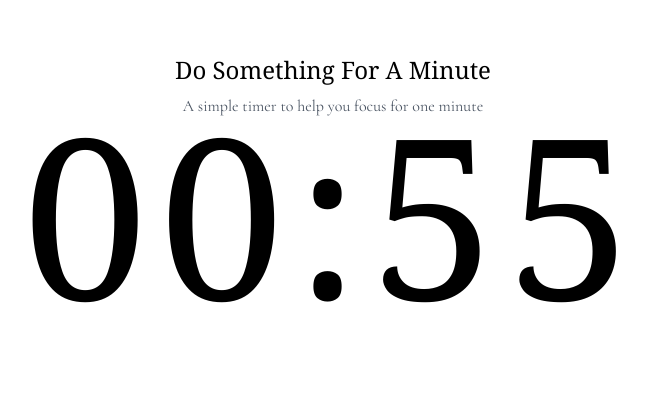
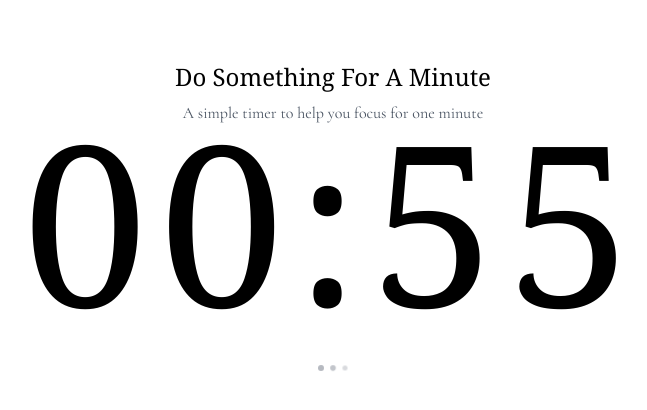
Before and after one commit to mrsarac/DoSomethingForAMinute-react, a Next.js app: page / in a window 1280 px wide. Shown: the part 184-594 px from the top of the page, without its empty margins (307-954 px from the left). Built offline with nearby package versions, Linux system fonts and the light colour scheme.

Commit message:
added retry button.

```diff
--- a/package.json
+++ b/package.json
@@ -9,6 +9,7 @@
   "homepage": "https://dosomethingforaminute.com",
   "license": "MIT",
   "dependencies": {
+    "framer-motion": "^11.14.4",
     "next": "^15.1.0",
     "react": "^19.0.0",
     "react-dom": "^19.0.0"
--- a/src/app/page.tsx
+++ b/src/app/page.tsx
@@ -1,9 +1,49 @@
 'use client'
 
-import React from 'react';
+import React, { useState, useEffect } from 'react';
 import { CountdownTimer } from '@/components/CountdownTimer';
+import { LoadingDots } from '@/components/LoadingDots';
+import { TIMER_CONFIG } from '@/constants/timer';
 
 export default function Home() {
+  const [resetKey, setResetKey] = useState(0);
+  const [currentSeconds, setCurrentSeconds] = useState(TIMER_CONFIG.DEFAULT_SECONDS);
+  const [mounted, setMounted] = useState(false);
+
+  useEffect(() => {
+    setMounted(true);
+  }, []);
+
+  const handleReset = () => {
+    setResetKey(prev => prev + 1);
+    setCurrentSeconds(TIMER_CONFIG.DEFAULT_SECONDS);
+  };
+
+  const handleTimerUpdate = (seconds: number) => {
+    setCurrentSeconds(seconds);
+  };
+
+  if (!mounted) {
+    return (
+      <main className="min-h-screen flex flex-col items-center justify-center bg-white text-black">
+        <header className="text-center mb-8">
+          <h1 className="text-2xl font-serif">
+            Do Something For A Minute
+          </h1>
+          <p className="mt-2 text-gray-600">
+            A simple timer to help you focus for one minute
+          </p>
+        </header>
+        <section className="-mt-12" aria-label="Timer Section">
+          <CountdownTimer
+            key={resetKey}
+            onTimerUpdate={handleTimerUpdate}
+          />
+        </section>
+      </main>
+    );
+  }
+
   return (
     <main className="min-h-screen flex flex-col items-center justify-center bg-white text-black">
       <header className="text-center mb-8">
@@ -15,10 +55,22 @@ export default function Home() {
         </p>
       </header>
       <section className="-mt-12" aria-label="Timer Section">
-        <CountdownTimer />
+        <CountdownTimer
+          key={resetKey}
+          onTimerUpdate={handleTimerUpdate}
+        />
       </section>
       <footer className="mt-8 text-sm text-gray-500">
-        <p>&nbsp;</p>
+        {currentSeconds === 0 ? (
+          <button
+            onClick={handleReset}
+            className="px-4 py-2 bg-gray-100 hover:bg-gray-200 rounded-lg transition-colors"
+          >
+            Add another thing to do
+          </button>
+        ) : (
+          <LoadingDots />
+        )}
       </footer>
     </main>
   );
--- a/src/components/CountdownTimer/CountdownTimer.tsx
+++ b/src/components/CountdownTimer/CountdownTimer.tsx
@@ -5,24 +5,47 @@ import { TimerProps } from '@/types/timer';
 import { formatTime } from '@/utils/timeFormatter';
 import { TIMER_CONFIG } from '@/constants/timer';
 
-export const CountdownTimer: React.FC<TimerProps> = ({
+export const CountdownTimer: React.FC<TimerProps & { onTimerUpdate?: (seconds: number) => void }> = ({
   initialSeconds = TIMER_CONFIG.DEFAULT_SECONDS,
-  onComplete
+  onComplete,
+  onTimerUpdate
 }) => {
   const [seconds, setSeconds] = useState(initialSeconds);
+  const [mounted, setMounted] = useState(false);
 
   useEffect(() => {
+    setMounted(true);
+  }, []);
+
+  useEffect(() => {
+    if (!mounted) return;
+
     if (seconds <= TIMER_CONFIG.MIN_SECONDS) {
       onComplete?.();
+      onTimerUpdate?.(seconds);
       return;
     }
 
     const timer = setInterval(() => {
-      setSeconds(prevSeconds => prevSeconds - 1);
+      setSeconds(prevSeconds => {
+        const newSeconds = prevSeconds - 1;
+        onTimerUpdate?.(newSeconds);
+        return newSeconds;
+      });
     }, TIMER_CONFIG.UPDATE_INTERVAL);
 
     return () => clearInterval(timer);
-  }, [seconds, onComplete]);
+  }, [mounted, onComplete, onTimerUpdate]);
+
+  if (!mounted) {
+    return (
+      <div className="flex flex-col items-center justify-center">
+        <div className="min-w-[100px] text-center inline-block text-[14rem] leading-none tracking-wider font-serif">
+          {formatTime(initialSeconds)}
+        </div>
+      </div>
+    );
+  }
 
   return (
     <div className="flex flex-col items-center justify-center">
--- /dev/null
+++ b/src/components/LoadingDots/LoadingDots.tsx
@@ -0,0 +1,39 @@
+'use client'
+
+import React from 'react';
+import { motion } from 'framer-motion';
+
+export const LoadingDots: React.FC = () => {
+  const dotVariants = {
+    hidden: { opacity: 0.2, scale: 0.8 },
+    visible: { opacity: 0.5, scale: 1 }
+  };
+
+  const containerVariants = {
+    hidden: { transition: { staggerChildren: 0 } },
+    visible: { transition: { staggerChildren: 0.2, repeat: Infinity } }
+  };
+
+  return (
+    <motion.div
+      className="flex gap-1.5"
+      variants={containerVariants}
+      initial="hidden"
+      animate="visible"
+    >
+      {[0, 1, 2].map((index) => (
+        <motion.div
+          key={index}
+          className="w-1.5 h-1.5 bg-gray-500 rounded-full"
+          variants={dotVariants}
+          transition={{
+            duration: 0.5,
+            repeat: Infinity,
+            repeatType: "reverse",
+            delay: index * 0.2
+          }}
+        />
+      ))}
+    </motion.div>
+  );
+};
--- /dev/null
+++ b/src/components/LoadingDots/index.ts
@@ -0,0 +1 @@
+export * from './LoadingDots';
```
Also changed, not shown: 2 other files (tests, documents, lock files or other folders).
